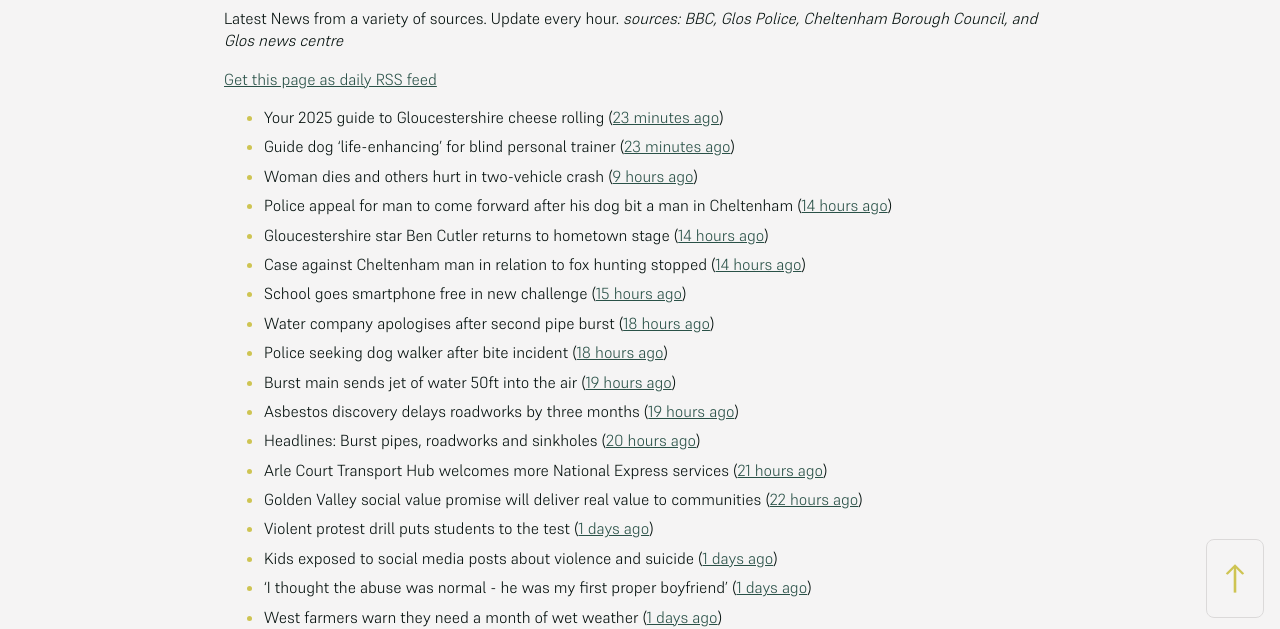
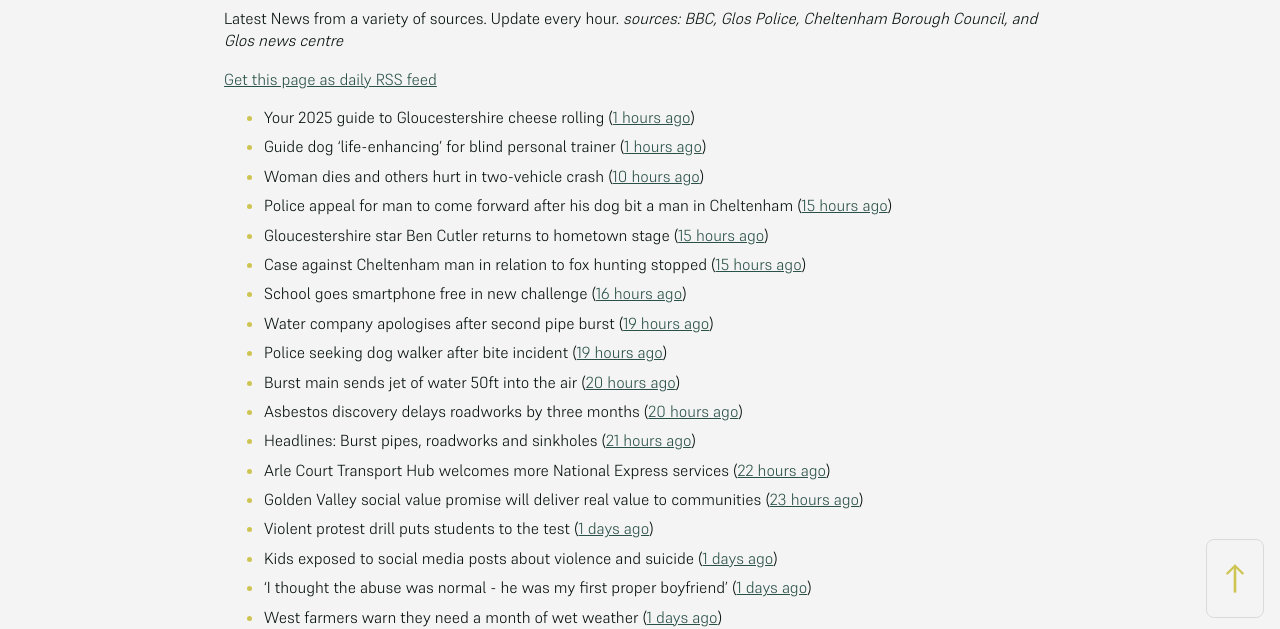
Before and after one commit to mat-0/cheltenham-open-data, a Jekyll site: the page built from _pages/news.md, in a window 1280 px wide. Shown: the part 266-895 px from the top of the page. Built offline with Jekyll 4.4.1, drawn with Linux system fonts in a browser that asks for light colours.

Commit message:
Updated 2025-05-16 06:58:13

```diff
--- a/_pages/news.md
+++ b/_pages/news.md
@@ -12,20 +12,20 @@ _sources: BBC, Glos Police, Cheltenham Borough Council, and Glos news centre_
 [Get this page as daily RSS feed](/daily.rss)
 
 <!-- news_marker starts -->
-- Your 2025 guide to Gloucestershire cheese rolling ([23 minutes ago](https://www.bbc.com/news/articles/c230jj5m1yro))
-- Guide dog 'life-enhancing' for blind personal trainer ([23 minutes ago](https://www.bbc.com/news/articles/cwy3j8evxg2o))
-- Woman dies and others hurt in two-vehicle crash ([9 hours ago](https://www.bbc.com/news/articles/cp3qjdll89jo))
-- Police appeal for man to come forward after his dog bit a man in Cheltenham ([14 hours ago](https://gloucesternewscentre.co.uk/police-appeal-for-man-to-come-forward-after-his-dog-bit-a-man-in-cheltenham/))
-- Gloucestershire star Ben Cutler returns to hometown stage ([14 hours ago](https://gloucesternewscentre.co.uk/gloucestershire-star-ben-cutler-returns-to-hometown-stage/))
-- Case against Cheltenham man in relation to fox hunting stopped ([14 hours ago](https://gloucesternewscentre.co.uk/case-against-cheltenham-man-in-relation-to-fox-hunting-stopped/))
-- School goes smartphone free in new challenge ([15 hours ago](https://www.bbc.com/news/articles/cwy388p033eo))
-- Water company apologises after second pipe burst ([18 hours ago](https://www.bbc.com/news/articles/cn0g1jygjq1o))
-- Police seeking dog walker after bite incident ([18 hours ago](https://www.bbc.com/news/articles/cwy37dejxd0o))
-- Burst main sends jet of water 50ft into the air ([19 hours ago](https://www.bbc.com/news/articles/cd620lyqqnqo))
-- Asbestos discovery delays roadworks by three months ([19 hours ago](https://www.bbc.com/news/articles/c0j7158dyevo))
-- Headlines: Burst pipes, roadworks and sinkholes ([20 hours ago](https://www.bbc.com/news/articles/c3e51154k5vo))
-- Arle Court Transport Hub welcomes more National Express services ([21 hours ago](https://gloucesternewscentre.co.uk/arle-court-transport-hub-welcomes-more-national-express-services/))
-- Golden Valley social value promise will deliver real value to communities ([22 hours ago](https://www.cheltenham.gov.uk/news/article/3011/golden_valley_social_value_promise_will_deliver_real_value_to_communities))
+- Your 2025 guide to Gloucestershire cheese rolling ([1 hours ago](https://www.bbc.com/news/articles/c230jj5m1yro))
+- Guide dog 'life-enhancing' for blind personal trainer ([1 hours ago](https://www.bbc.com/news/articles/cwy3j8evxg2o))
+- Woman dies and others hurt in two-vehicle crash ([10 hours ago](https://www.bbc.com/news/articles/cp3qjdll89jo))
+- Police appeal for man to come forward after his dog bit a man in Cheltenham ([15 hours ago](https://gloucesternewscentre.co.uk/police-appeal-for-man-to-come-forward-after-his-dog-bit-a-man-in-cheltenham/))
+- Gloucestershire star Ben Cutler returns to hometown stage ([15 hours ago](https://gloucesternewscentre.co.uk/gloucestershire-star-ben-cutler-returns-to-hometown-stage/))
+- Case against Cheltenham man in relation to fox hunting stopped ([15 hours ago](https://gloucesternewscentre.co.uk/case-against-cheltenham-man-in-relation-to-fox-hunting-stopped/))
+- School goes smartphone free in new challenge ([16 hours ago](https://www.bbc.com/news/articles/cwy388p033eo))
+- Water company apologises after second pipe burst ([19 hours ago](https://www.bbc.com/news/articles/cn0g1jygjq1o))
+- Police seeking dog walker after bite incident ([19 hours ago](https://www.bbc.com/news/articles/cwy37dejxd0o))
+- Burst main sends jet of water 50ft into the air ([20 hours ago](https://www.bbc.com/news/articles/cd620lyqqnqo))
+- Asbestos discovery delays roadworks by three months ([20 hours ago](https://www.bbc.com/news/articles/c0j7158dyevo))
+- Headlines: Burst pipes, roadworks and sinkholes ([21 hours ago](https://www.bbc.com/news/articles/c3e51154k5vo))
+- Arle Court Transport Hub welcomes more National Express services ([22 hours ago](https://gloucesternewscentre.co.uk/arle-court-transport-hub-welcomes-more-national-express-services/))
+- Golden Valley social value promise will deliver real value to communities ([23 hours ago](https://www.cheltenham.gov.uk/news/article/3011/golden_valley_social_value_promise_will_deliver_real_value_to_communities))
 - Violent protest drill puts students to the test ([1 days ago](https://www.bbc.com/news/articles/cp92nl2yne8o))
 - Kids exposed to social media posts about violence and suicide ([1 days ago](https://www.bbc.com/news/articles/c0r1gpr0ezwo))
 - 'I thought the abuse was normal - he was my first proper boyfriend' ([1 days ago](https://www.bbc.com/news/articles/czj47g8kkm9o))
```
Also changed, not shown: _data/flood.json (+5 -69 lines), index.md (+4 -4 lines).
